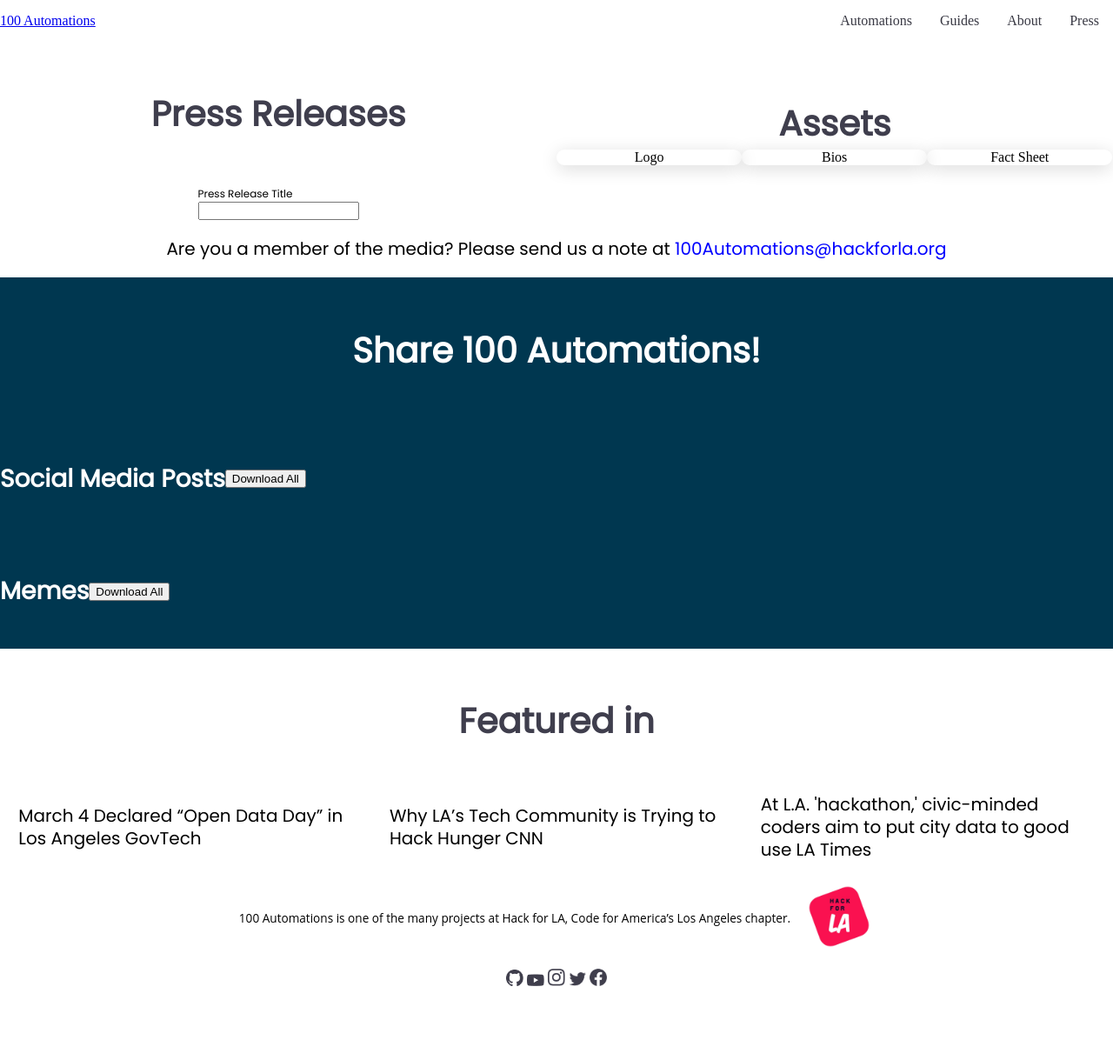
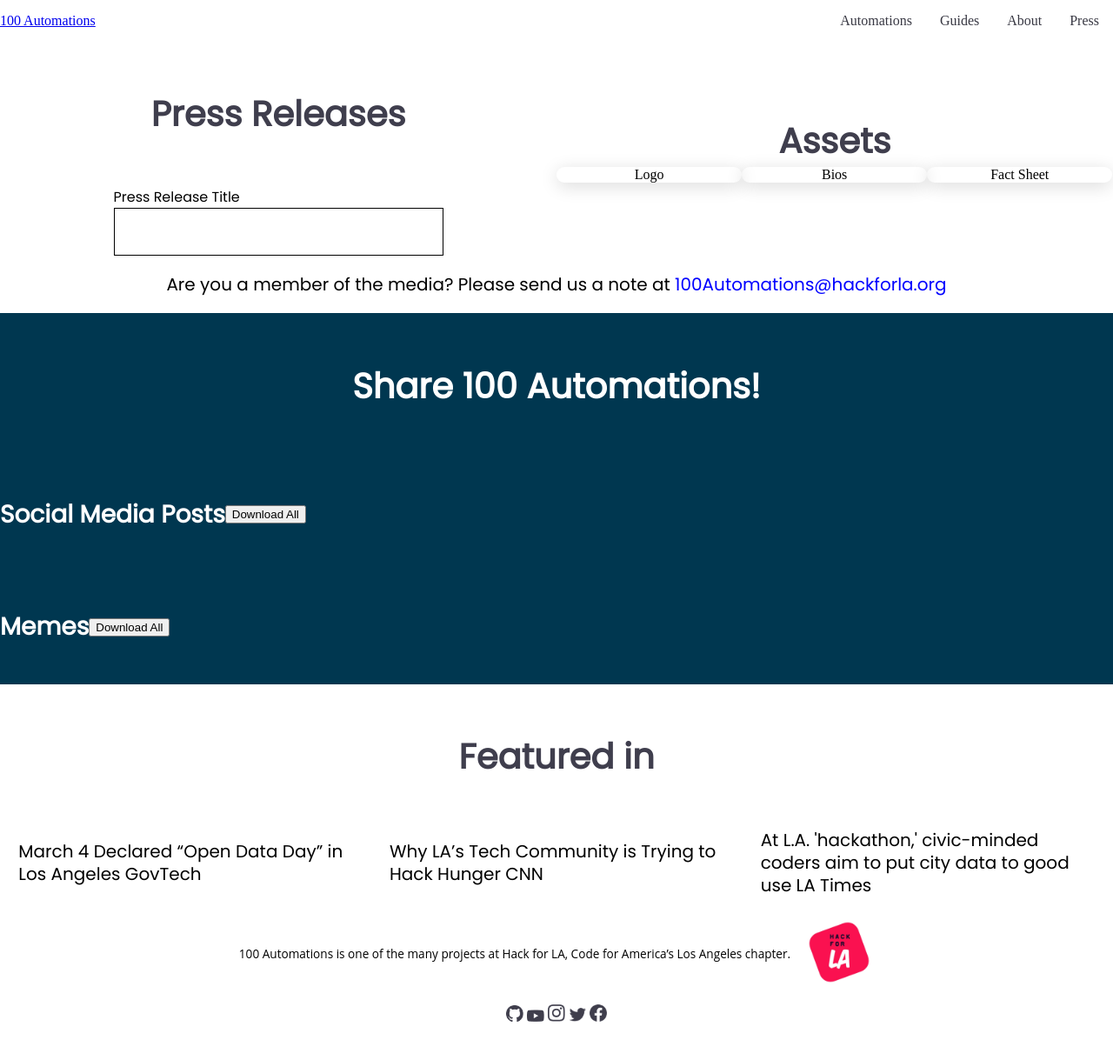
Before and after one commit to 100Automations/Website, a Jekyll site: the page built from press.html, in a window 1280 px wide. Shown: the whole page at 87% size. Built offline with Jekyll 4.4.1, drawn with Linux system fonts in a browser that asks for light colours; before the commit the page ends 1178 px from its top, so only the background shows below that.

Commit message:
styling input bar

```diff
--- a/_sass/includes/press_action.scss
+++ b/_sass/includes/press_action.scss
@@ -9,11 +9,16 @@ div.press_action {
             display: flex;
             text-align: left;
             font-family: $poppins;
-            font-size: 12px;
             position: relative;
         }
 
         ;
+        input{
+            border: 1px solid #000000;
+            width: 373px;
+            height: 51px;
+
+        };
     }
 
     ;
```
